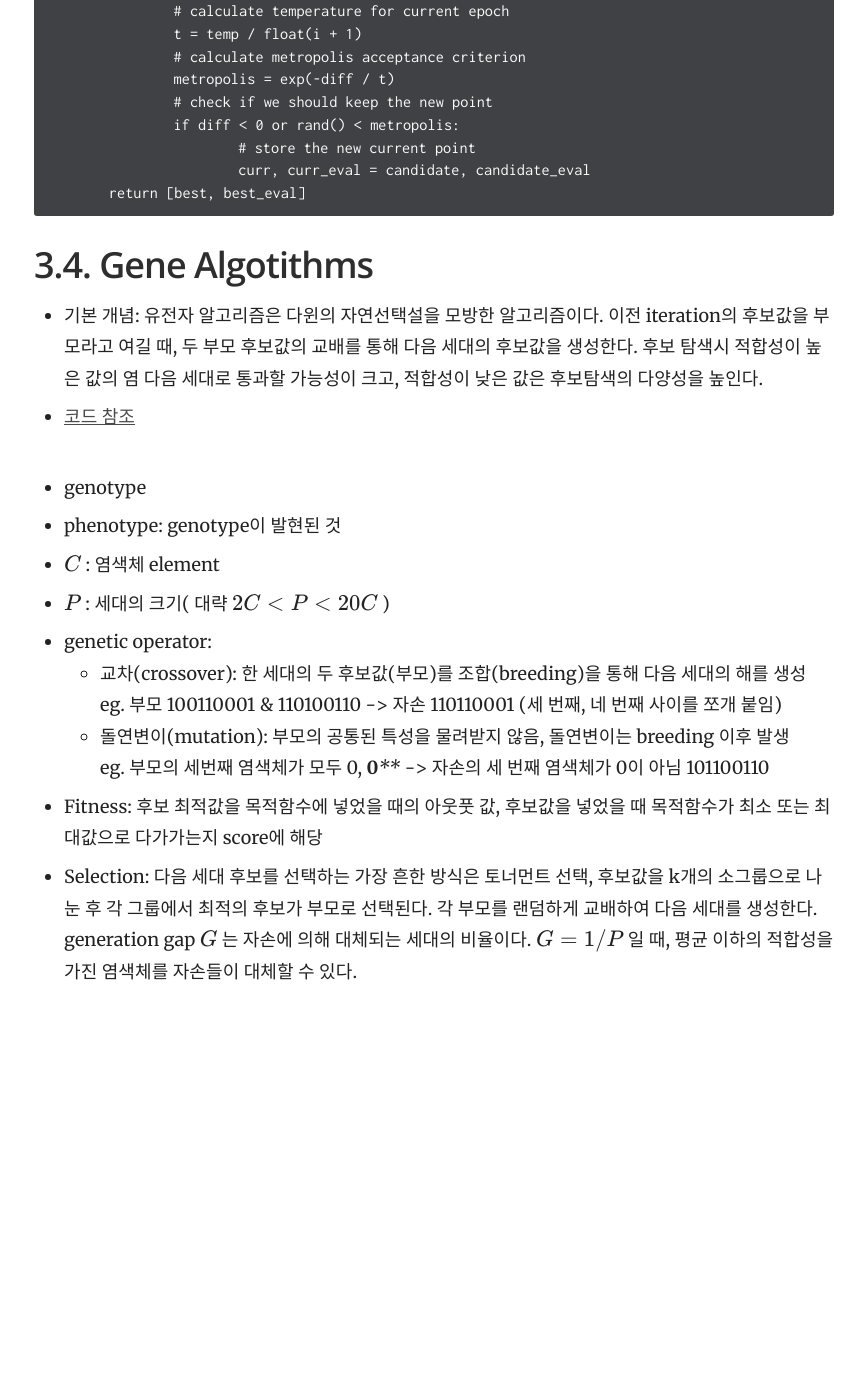
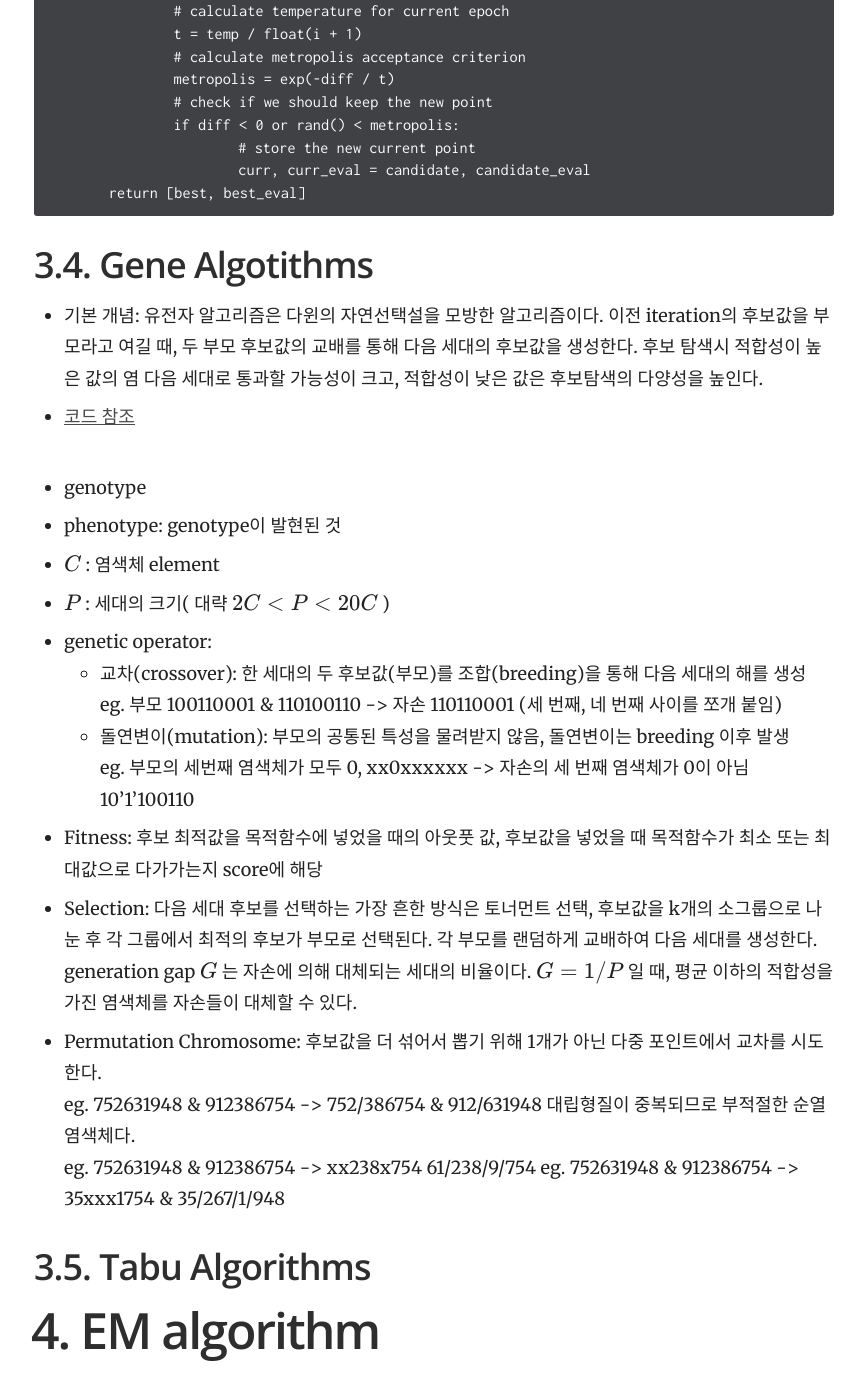
Before and after one commit to yrk3434/yrk3434.github.io, a Jekyll site: the page built from _docs/Theory/Computational Statistics_Optimization.md, in a window 1280 px wide and 1400 px high, scrolled down 13026 px. Shown: the whole window, without its empty margins (356-1221 px from the left). Built offline with Jekyll 4.4.1, drawn with Linux system fonts in a browser that asks for light colours; formulas are drawn with MathJax 3; before the commit the page ends 14065 px from its top, so only the background shows below that.

Commit message:
Update Computational Statistics_Optimization.md

```diff
--- a/_docs/Theory/Computational Statistics_Optimization.md
+++ b/_docs/Theory/Computational Statistics_Optimization.md
@@ -393,6 +393,14 @@ def simulated_annealing(objective, bounds, n_iterations, step_size, temp):
 	- 교차(crossover): 한 세대의 두 후보값(부모)를 조합(breeding)을 통해 다음 세대의 해를 생성 <br/>
 	eg. 부모 100110001 & 110100110 -> 자손 110110001 (세 번째, 네 번째 사이를 쪼개 붙임)
 	- 돌연변이(mutation): 부모의 공통된 특성을 물려받지 않음, 돌연변이는 breeding 이후 발생 <br/>
-	eg. 부모의 세번째 염색체가 모두 0, **0****** -> 자손의 세 번째 염색체가 0이 아님 101100110
+	eg. 부모의 세번째 염색체가 모두 0, xx0xxxxxx -> 자손의 세 번째 염색체가 0이 아님 10'1'100110
 - Fitness: 후보 최적값을 목적함수에 넣었을 때의 아웃풋 값, 후보값을 넣었을 때 목적함수가 최소 또는 최대값으로 다가가는지 score에 해당
 - Selection: 다음 세대 후보를 선택하는 가장 흔한 방식은 토너먼트 선택, 후보값을 k개의 소그룹으로 나눈 후 각 그룹에서 최적의 후보가 부모로 선택된다. 각 부모를 랜덤하게 교배하여 다음 세대를 생성한다. generation gap $ G $ 는 자손에 의해 대체되는 세대의 비율이다. $ G =1/P $ 일 때, 평균 이하의 적합성을 가진 염색체를 자손들이 대체할 수 있다.
+- Permutation Chromosome: 후보값을 더 섞어서 뽑기 위해 1개가 아닌 다중 포인트에서 교차를 시도한다. <br/>
+	eg. 752631948 & 912386754 -> 752/386754 & 912/631948 대립형질이 중복되므로 부적절한 순열 염색체다. <br/>
+	eg. 752631948 & 912386754 -> xx238x754 61/238/9/754
+	eg.  752631948 & 912386754 -> 35xxx1754 & 35/267/1/948
+
+## 3.5. Tabu Algorithms
+
+# 4. EM algorithm
```
